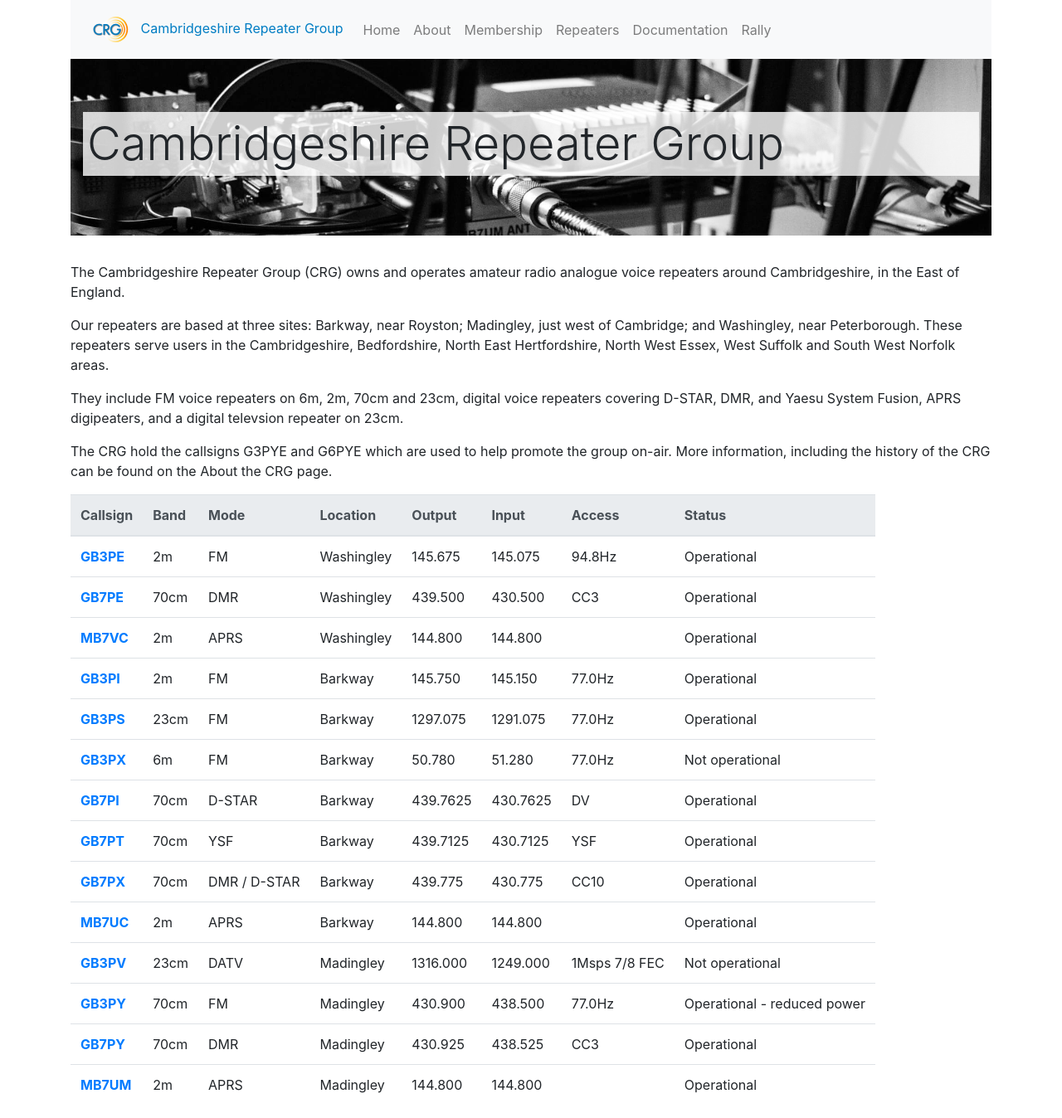
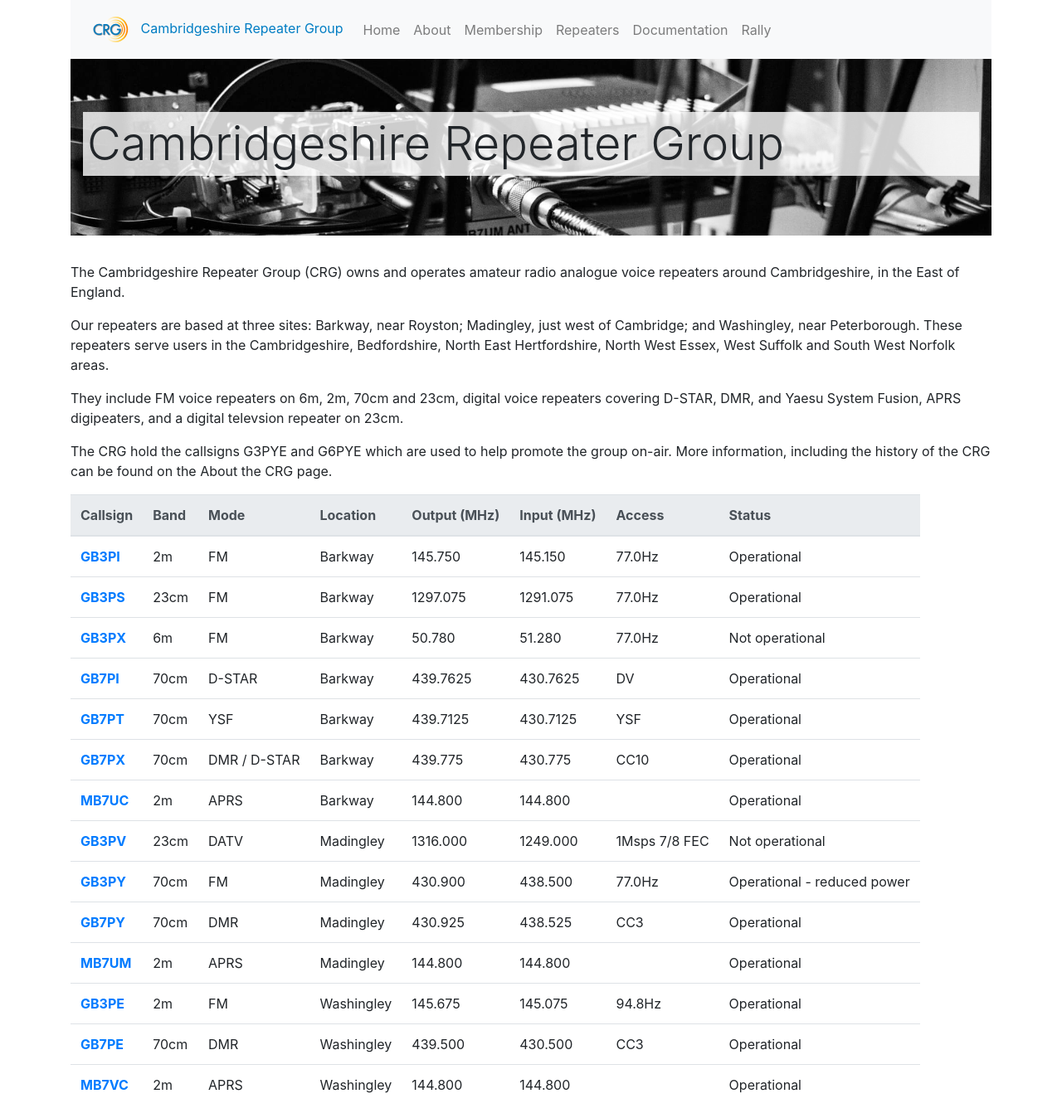
Before and after one commit to cambs-repeaters/cambridgerepeaters.net, a Jekyll site: the page built from index.md, in a window 1280 px wide. Shown: the whole page at 83% size. Built offline with Jekyll 4.4.1, drawn with Linux system fonts in a browser that asks for light colours.

Commit message:
Fixed Location sort order and added units to Input / Output columns

```diff
--- a/_includes/repeater-status.html
+++ b/_includes/repeater-status.html
@@ -5,16 +5,17 @@
       <th scope="col">Band</th>
       <th scope="col">Mode</th>
       <th scope="col">Location</th>
-      <th scope="col">Output</th>
-      <th scope="col">Input</th>
+      <th scope="col">Output (MHz)</th>
+      <th scope="col">Input (MHz)</th>
       <th scope="col">Access</th>
       <th scope="col">Status</th>
     </tr>
   </thead>
   <tbody>
-    {% assign repeaters = site.repeaters | group_by: "location" | sort: "location" %}
-    {% for location in repeaters %}
-      {% for repeater in location.items | sort: "callsign" %}
+    {% assign locations = site.repeaters | sort: "location" | group_by: "location" %}
+    {% for location in locations %}
+    {% assign repeaters_at_location = location.items | sort: :'callsign' %}
+      {% for repeater in repeaters_at_location %}
         <tr>
           <th scope="row"><a href="/repeaters/{{ repeater.callsign | downcase }}">{{ repeater.callsign }}</a></th>
           <td>{{ repeater.band }}</td>
```
